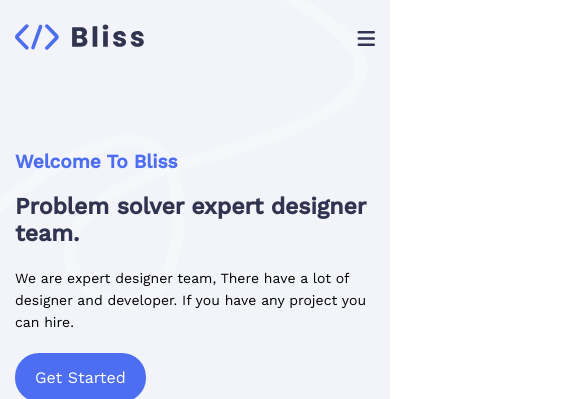
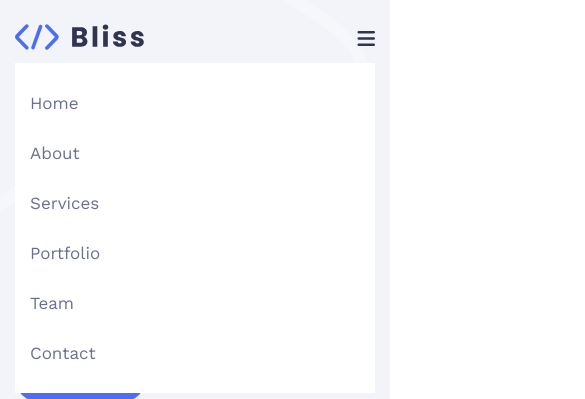
Before and after one commit to belhadjami-messaoud/HTML_CSS_JS, a plain HTML site: page index.html in a window 390 px wide. Both pictures are taken after a click on the element 366 px from the left and 38 px from the top of the page. Shown: the top 399 px of the page, 585 px wide, since content can reach past the window. Drawn offline with nearby package versions, Linux system fonts and the light colour scheme.

Commit message:
add toggle to navbar

```diff
--- a/css/style.css
+++ b/css/style.css
@@ -49,7 +49,14 @@ header .container {
     display: flex;
     justify-content: space-between;
     align-items: center;
+    flex-wrap: wrap;
 }
+
+
+
+
+
+
 
 header .logo img {
     width: 130px;
@@ -100,6 +107,10 @@ header .mobile {
     display: none;
 }
 
+header .nav.active {
+    display: block;
+}
+
 @media (max-width: 575.98px) {}
 
 @media (max-width: 767.98px) {}
@@ -107,6 +118,8 @@ header .mobile {
 @media (max-width: 991.98px) {
     header .nav {
         display: none;
+        width: 100%;
+        z-index: 2;
     }
 
     header .mobile {
@@ -114,7 +127,31 @@ header .mobile {
         font-size: 20px;
         color: var(--color-black);
     }
+
+    header .logo {
+        display: flex;
+        justify-content: space-between;
+        align-items: center;
+        width: 100%;
+    }
+
+    header .nav .parent {
+        display: block;
+        width: 100%;
+        background-color: white;
+        padding: 15px 0;
+
+    }
+
+    header .nav .parent li:hover a {
+        padding-left: 15px;
+    }
+
+    header .nav .parent li:hover a::before {
+        width: 0;
+    }
 }
+
 
 @media (max-width: 1199.98px) {}
 
@@ -537,10 +574,11 @@ header .mobile {
 }
 
 .clients .container .client {
-    width: 600px;
     margin: 0 auto;
     overflow: hidden;
 }
+
+
 
 .clients .container .client .slider {
     display: flex;
@@ -575,6 +613,12 @@ header .mobile {
 
 .clients .container .navigation span.active {
     background-color: var(--color-blue);
+}
+
+@media (min-width: 576px) {
+    .clients .container .client {
+        width: 600px;
+    }
 }
 
 /* End section Happy clients */
@@ -731,6 +775,17 @@ header .mobile {
     display: flex;
     justify-content: space-between;
     margin-bottom: 20px;
+    row-gap: 20px;
+}
+
+@media (max-width: 575.98px) {
+    .contact form .input-group {
+        flex-direction: column;
+    }
+
+    .contact form .input-group input {
+        width: 100% !important;
+    }
 }
 
 .contact form .input-group input {
--- a/index.html
+++ b/index.html
@@ -22,7 +22,11 @@
                 <a href="#">
                     <img src="img/logo.svg" alt="logo">
                 </a>
+                <div class="mobile">
+                    <i class="fa-solid fa-bars"></i>
+                </div>
             </div>
+
             <div class="nav">
                 <ul class="parent">
                     <li><a href="#home">home</a></li>
@@ -33,9 +37,7 @@
                     <li><a href="#contact">contact</a></li>
                 </ul>
             </div>
-            <div class="mobile">
-                <i class="fa-solid fa-bars"></i>
-            </div>
+
         </div>
     </header>
     <!--End section header-->
--- a/js/js.js
+++ b/js/js.js
@@ -7,6 +7,17 @@ let slideNavigate = document.querySelectorAll(".clients .navigation span");
 //questions variable
 let questions = document.querySelectorAll(".question")
 let answer = document.querySelectorAll(".answer")
+
+//header variable
+
+let header = document.querySelector("header .nav")
+let mobile = document.querySelector("header .mobile")
+
+
+// section about header
+mobile.addEventListener("click", function () {
+    header.classList.toggle("active")
+})
 
 //section about slider
 let counter = 1;
```
